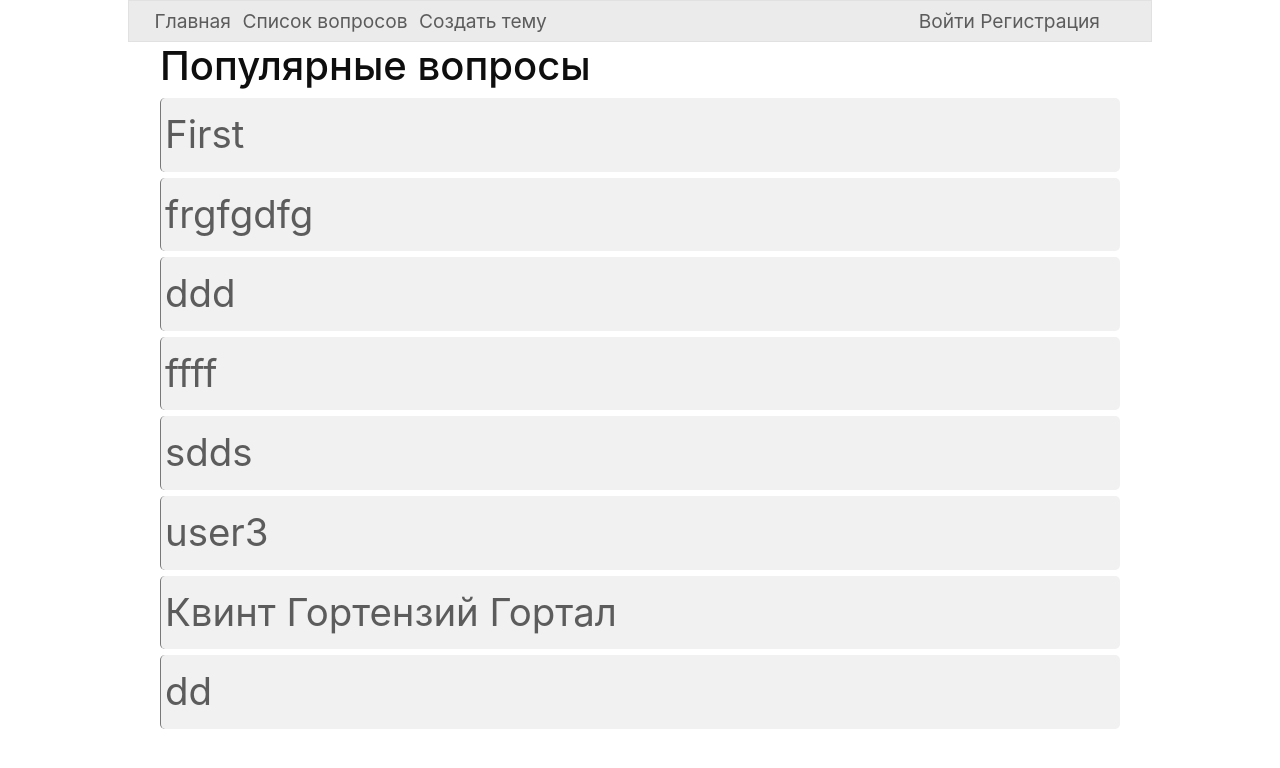
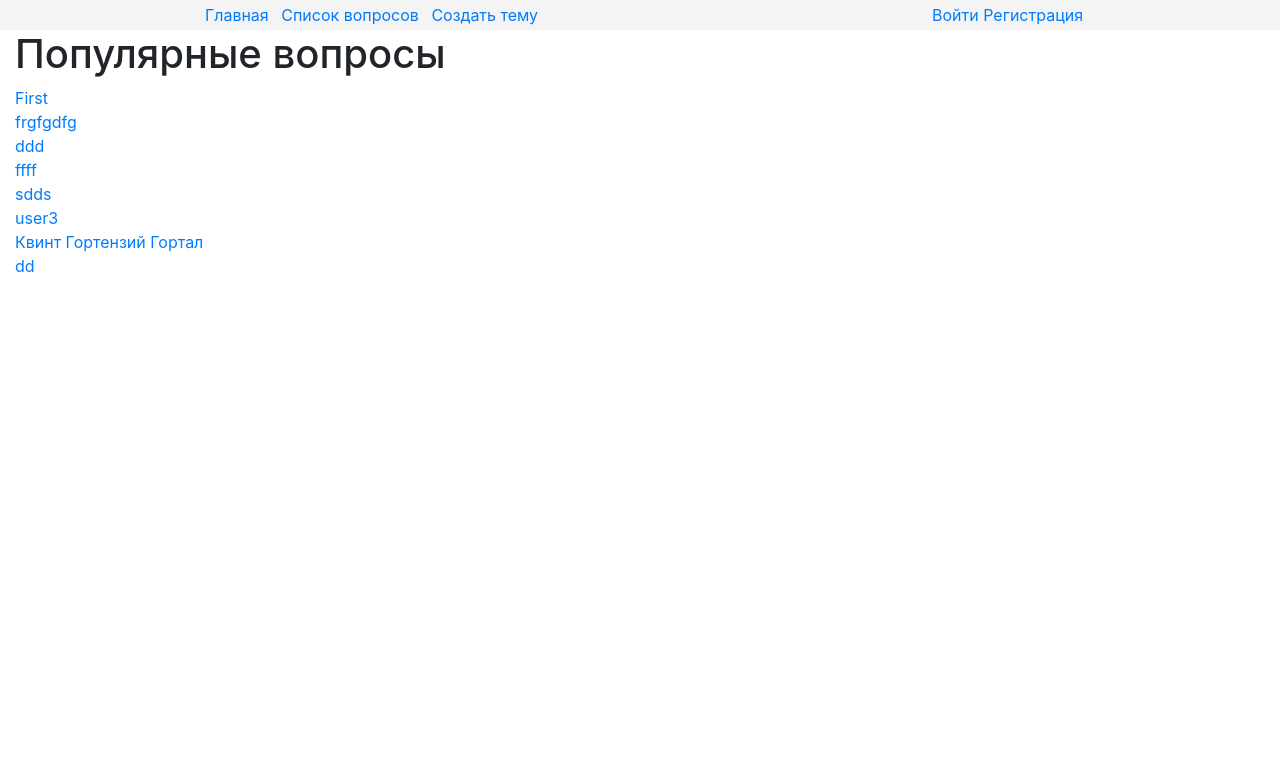
Before and after one commit to ShizukaHoshijiro/ThirdDjangoProject, a Django app: page / in a window 1280 px wide. Shown: the top 768 px of the page. Run offline with Django 3.2, Linux system fonts and the light colour scheme; data comes from the database, SQL or seed files in the repository; both versions use the stored data as it was after the commit; some libraries are stand-ins or nearby versions.

Commit message:
Ну хз, что-то, в итоге, так себе.

```diff
--- a/core/static/core/main.css
+++ b/core/static/core/main.css
@@ -1,51 +1,21 @@
-body {
-    margin:0;
-    font-size:1.20em ;
-    color: #0e0e0e;
+.header {
+    min-height: 30px;
+    background-color: #f4f4f4;
 }
 
-a {
-    color: #5c5c5c;
-    text-decoration: none;
+.header_row_1 {
+    min-height:30px;
 }
 
-a:hover {
-    color:#949494 ;
-    text-decoration: underline;
+.header_row_2 {
+    background-color: #fafafa;
+    min-height:50px;
 }
 
-.header {
-    width: 80%;
-    min-height: 40px;
-    background-color: #ebebeb;
-    border: 1px solid #e1e1e1;
-    margin-right: auto;
-    margin-left: auto;
+.links a {
+    padding-left:8px;
 }
 
-.header .links {
-    height:100%;
-    width:auto;
-    display: inline-block;
-    padding-left: 2.5%;
-    line-height: 40px;
+.user_info .btn-sm {
+    height: 22px;
 }
-
-.header .links a {
-    margin-right: 6px;
-}
-
-.header .user_info {
-    height:100%;
-    width:auto;
-    display: inline-block;
-    line-height: 40px;
-    padding-right: 5%;
-    float: right;
-}
-
-.content {
-    width: 75%;
-    margin-right: auto;
-    margin-left: auto;
-}
--- a/core/templates/core/index.html
+++ b/core/templates/core/index.html
@@ -3,8 +3,8 @@
 
 {% block title %}Главная{% endblock %}
 {% block extra_head %}<link type="text/css" rel="stylesheet" href="{% static "core/index.css" %}">{% endblock %}
+
 {% block header %}{% include "core/patterns/includes/header.html" %}{% endblock %}
-
 {% block content %}
 
     <h1>Популярные вопросы</h1>
--- a/core/templates/core/patterns/includes/header.html
+++ b/core/templates/core/patterns/includes/header.html
@@ -1,12 +1,11 @@
 
-
-<div class="links">
+<div class="row align-items-center justify-content-around header_row_1">
+    <div class="col-auto links ">
           <a href="{% url "core:index" %}">Главная</a>
           <a href="{% url "core:list" %}">Список вопросов</a>
           <a href="{% url "core:create" %}">Создать тему</a>
     </div>
-{% block search_field %}{% endblock %}
-<div class="user_info">
+    <div class="col-auto user_info">
         {% if user.is_authenticated %}
             <div class="user_is_login">
                 {{ user.username }}
@@ -19,3 +18,5 @@
             </div>
         {% endif %}
     </div>
+</div>
+{% block search_field %}{% endblock %}
--- a/core/templates/core/patterns/parents/main.html
+++ b/core/templates/core/patterns/parents/main.html
@@ -19,10 +19,10 @@
 
     <div class="main">
     {% block main_body %}
-        <div class="header"> {% block header %}{% include "core/patterns/includes/header.html" %}{% endblock %} </div>
+        <div class="header container-fluid"> {% block header %}{% include "core/patterns/includes/header.html" %}{% endblock %} </div>
         {#  <div class="right_side_bar">{% block right_side_bar %}{% include "core/patterns/includes/right_side_bar.html" %}{% endblock %}</div>  #}
-        <div class="content"> {% block content %}{% endblock %} </div>
-        <div class="footer"> {% block footer %}{% include "core/patterns/includes/footer.html" %}{% endblock %} </div>
+        <div class="content container-fluid"> {% block content %}{% endblock %} </div>
+        <div class="footer container-fluid"> {% block footer %}{% include "core/patterns/includes/footer.html" %}{% endblock %} </div>
     {% endblock %}
     </div>
 
```
Also changed, not shown: core/static/core.deleted(remove ".deleted" to restore)/main.css (added, +51 -0 lines), core/templates/core/patterns/includes/header_with_field.html (+9 -6 lines), core/static/core.deleted(remove ".deleted" to restore)/index.css (renamed from core/static/core/index.css), core/static/core.deleted(remove ".deleted" to restore)/list.css (renamed from core/static/core/list.css), db.sqlite3. Lines whose indentation alone changed are shown as unchanged.
